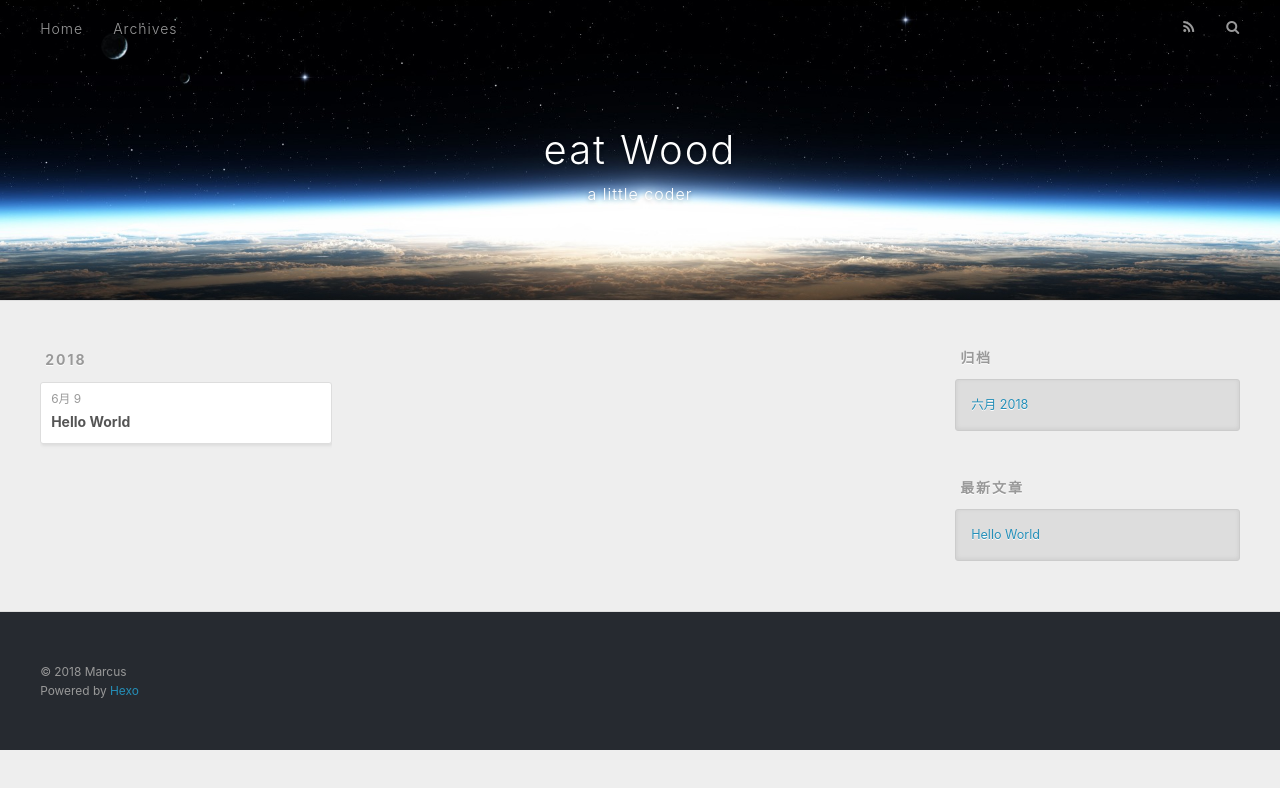
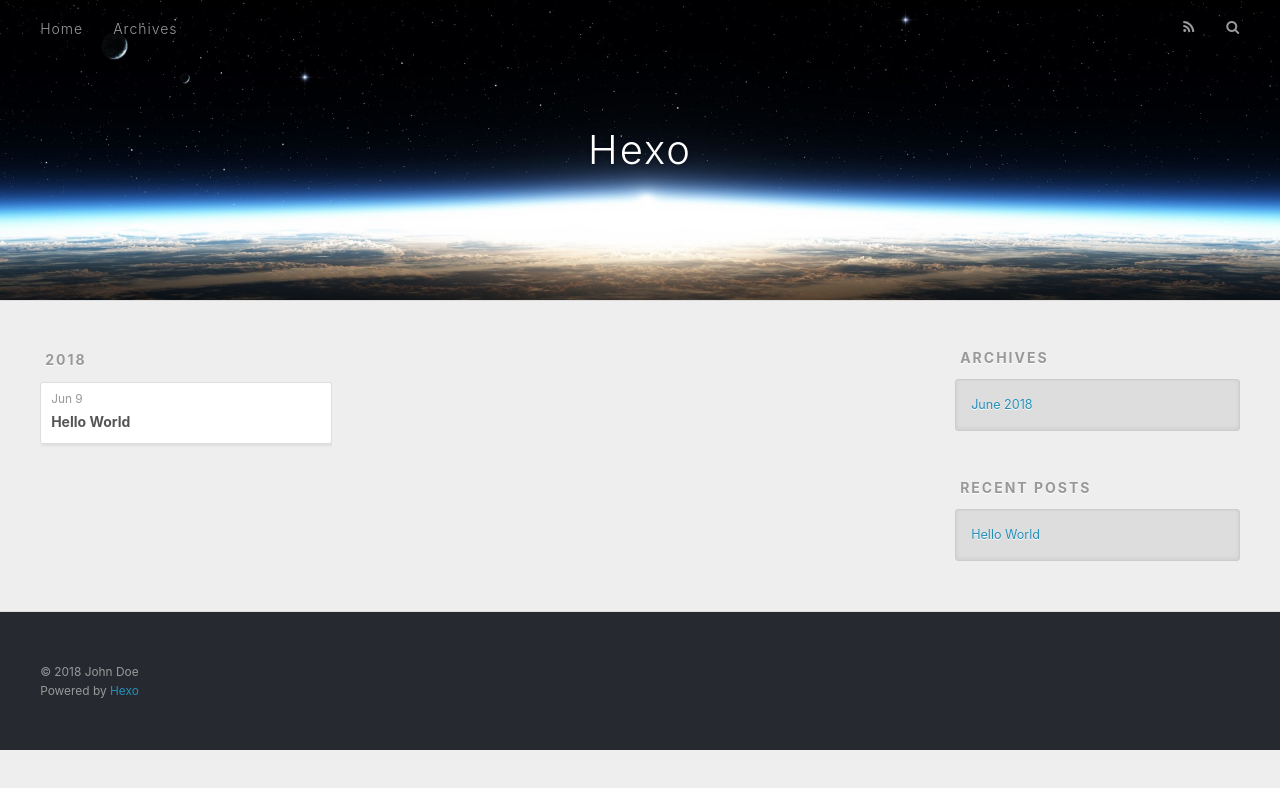
Before and after one commit to realeatwood/realeatwood, a plain HTML site: page archives/index.html in a window 1280 px wide. Drawn offline with nearby package versions, Linux system fonts and the light colour scheme.

Commit message:
Site updated: 2018-06-09 11:59:15

```diff
--- a/archives/index.html
+++ b/archives/index.html
@@ -5,17 +5,17 @@
 
 
 
-  <title>归档 | eat Wood</title>
+  <title>Archives | Hexo</title>
   <meta name="viewport" content="width=device-width, initial-scale=1, maximum-scale=1">
   <meta property="og:type" content="website">
-<meta property="og:title" content="eat Wood">
-<meta property="og:url" content="https://realeatwood.github.io/realeatwood/archives/index.html">
-<meta property="og:site_name" content="eat Wood">
-<meta property="og:locale" content="zh-CN">
+<meta property="og:title" content="Hexo">
+<meta property="og:url" content="http://yoursite.com/archives/index.html">
+<meta property="og:site_name" content="Hexo">
+<meta property="og:locale" content="default">
 <meta name="twitter:card" content="summary">
-<meta name="twitter:title" content="eat Wood">
+<meta name="twitter:title" content="Hexo">
 
-    <link rel="alternate" href="/atom.xml" title="eat Wood" type="application/atom+xml">
+    <link rel="alternate" href="/atom.xml" title="Hexo" type="application/atom+xml">
 
 
     <link rel="icon" href="/favicon.png">
@@ -34,12 +34,8 @@
   <div id="header-outer" class="outer">
     <div id="header-title" class="inner">
       <h1 id="logo-wrap">
-        <a href="/" id="logo">eat Wood</a>
+        <a href="/" id="logo">Hexo</a>
       </h1>
-
-        <h2 id="subtitle-wrap">
-          <a href="/" id="subtitle">a little coder</a>
-        </h2>
 
     </div>
     <div id="header-inner" class="inner">
@@ -55,10 +51,10 @@
 
           <a id="nav-rss-link" class="nav-icon" href="/atom.xml" title="RSS Feed"></a>
 
-        <a id="nav-search-btn" class="nav-icon" title="搜索"></a>
+        <a id="nav-search-btn" class="nav-icon" title="Search"></a>
       </nav>
       <div id="search-form-wrap">
-        <form action="//google.com/search" method="get" accept-charset="UTF-8" class="search-form"><input type="search" name="q" class="search-form-input" placeholder="Search"><button type="submit" class="search-form-submit">&#xF002;</button><input type="hidden" name="sitesearch" value="https://realeatwood.github.io/realeatwood"></form>
+        <form action="//google.com/search" method="get" accept-charset="UTF-8" class="search-form"><input type="search" name="q" class="search-form-input" placeholder="Search"><button type="submit" class="search-form-submit">&#xF002;</button><input type="hidden" name="sitesearch" value="http://yoursite.com"></form>
       </div>
     </div>
   </div>
@@ -81,7 +77,7 @@
   <div class="archive-article-inner">
     <header class="archive-article-header">
       <a href="/2018/06/09/hello-world/" class="archive-article-date">
-  <time datetime="2018-06-09T02:41:40.979Z" itemprop="datePublished">6月 9</time>
+  <time datetime="2018-06-09T02:41:40.979Z" itemprop="datePublished">Jun 9</time>
 </a>
 
 
@@ -113,9 +109,9 @@
 
 
   <div class="widget-wrap">
-    <h3 class="widget-title">归档</h3>
+    <h3 class="widget-title">Archives</h3>
     <div class="widget">
-      <ul class="archive-list"><li class="archive-list-item"><a class="archive-list-link" href="/archives/2018/06/">六月 2018</a></li></ul>
+      <ul class="archive-list"><li class="archive-list-item"><a class="archive-list-link" href="/archives/2018/06/">June 2018</a></li></ul>
     </div>
   </div>
 
@@ -123,7 +119,7 @@
 
 
   <div class="widget-wrap">
-    <h3 class="widget-title">最新文章</h3>
+    <h3 class="widget-title">Recent Posts</h3>
     <div class="widget">
       <ul>
 
@@ -143,7 +139,7 @@
 
   <div class="outer">
     <div id="footer-info" class="inner">
-      &copy; 2018 Marcus<br>
+      &copy; 2018 John Doe<br>
       Powered by <a href="http://hexo.io/" target="_blank">Hexo</a>
     </div>
   </div>
```
Also changed, not shown: 2018/06/09/hello-world/index.html (+13 -17 lines), archives/2018/06/index.html (+15 -19 lines), archives/2018/index.html (+15 -19 lines), index.html (+15 -19 lines).
